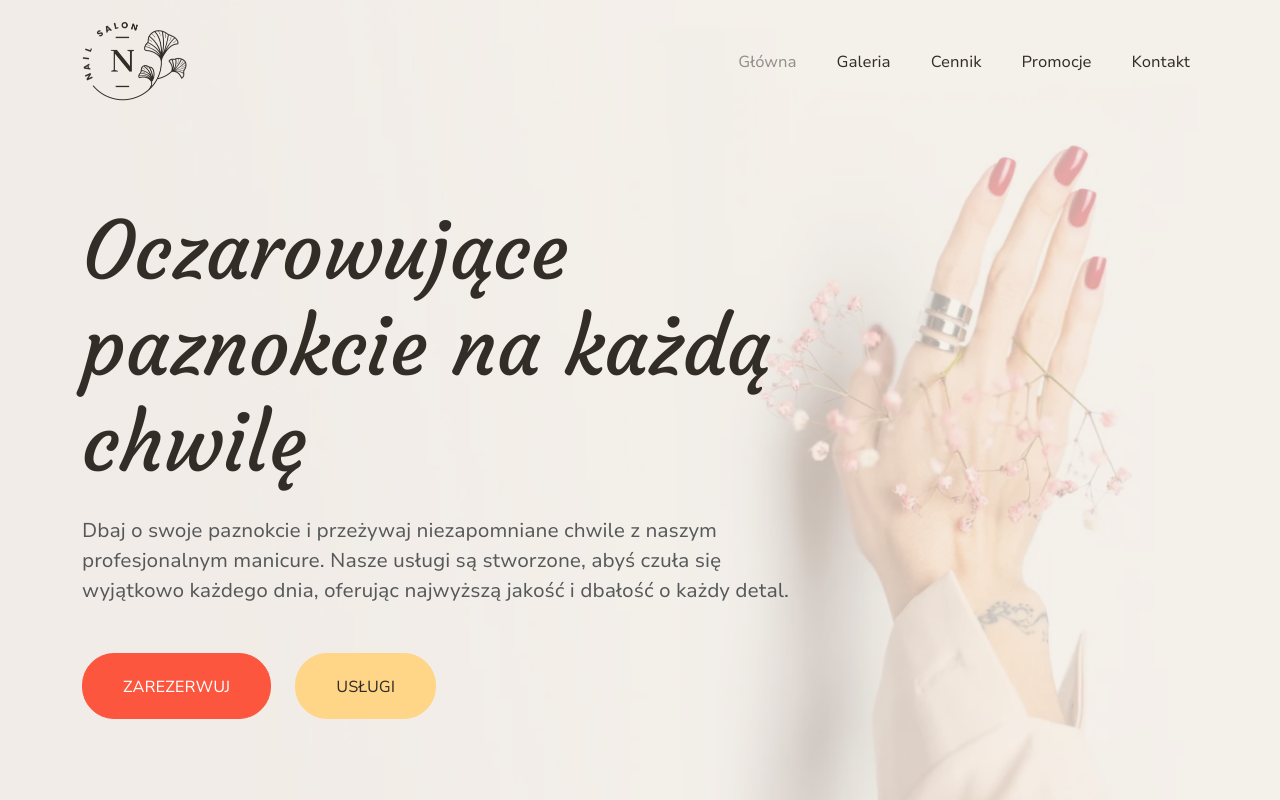
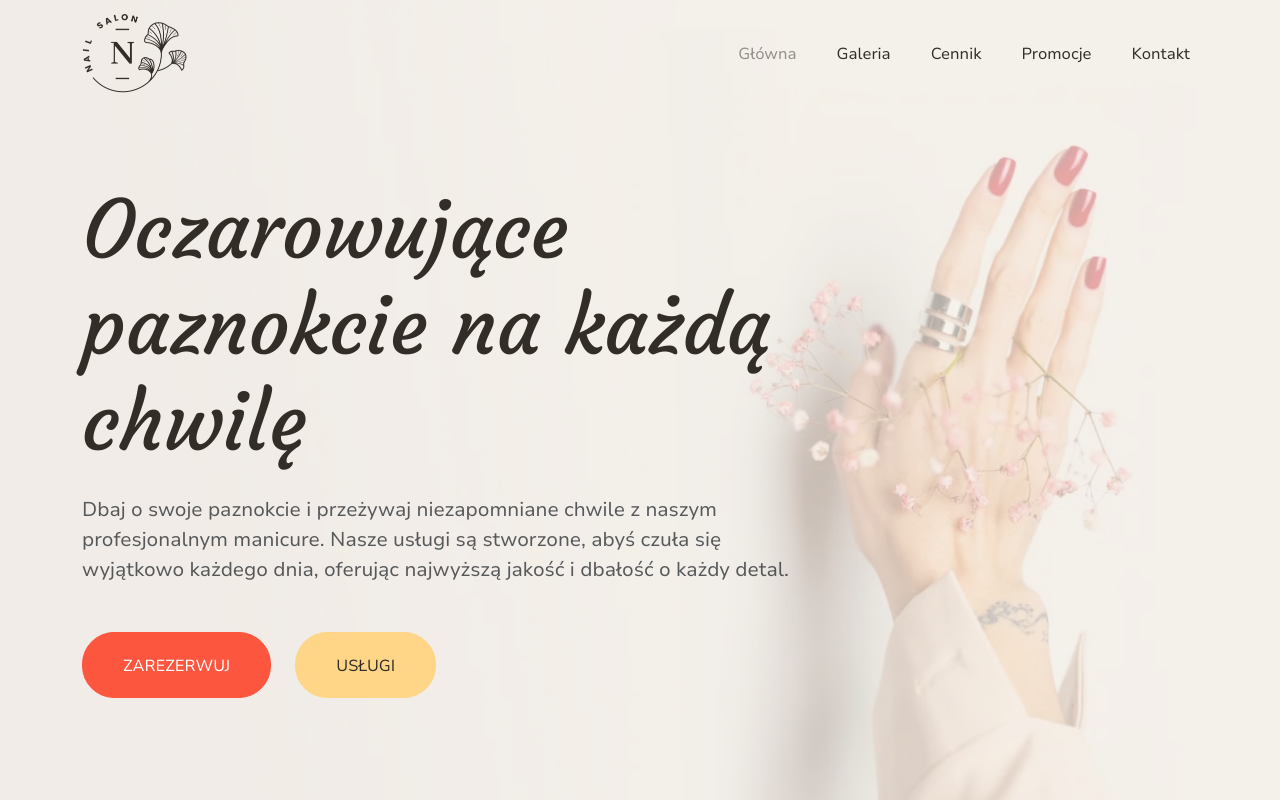
Before and after one commit to hannakulikowska/nail-salon, a website built with Vite: page index.html in a window 1280 px wide. Shown: the top 800 px of the page. Built offline with nearby package versions, Linux system fonts and the light colour scheme.

Commit message:
refactor: update css properties

```diff
--- a/index.html
+++ b/index.html
@@ -29,7 +29,7 @@
     <div class="cover-container d-flex w-100 h-100 mx-auto flex-column">
       <!-- Header -->
       <header class="w-100 position-absolute bg-transparent">
-        <nav class="navbar navbar-expand-sm py-3">
+        <nav class="navbar navbar-expand-sm">
           <div class="container">
             <a
               href="/"
@@ -54,9 +54,9 @@
             </button>
 
             <div
-              class="collapse navbar-collapse bg-sm-transparent pt-4 pt-sm-0"
+              class="collapse navbar-collapse bg-sm-transparent"
               id="navmenu">
-              <ul class="navbar-nav w-100 justify-content-end gap-1 gap-md-4 mt-4 mt-sm-0">
+              <ul class="navbar-nav w-100 justify-content-end gap-1 gap-md-4">
                 <li class="nav-item text-center">
                   <a
                     class="nav-link link-dark link-opacity-50-hover disabled link-opacity-50"
@@ -105,19 +105,17 @@
         </nav>
       </header>
 
-      <main class="h-100">
+      <main>
         <section
           id="intro"
-          class="bg-image text-light text-center text-sm-start h-100 p-0">
-          <div
-            class="mask h-100 w-100"
-            style="background-color: rgba(243, 238, 233, 0.7)">
-            <div class="container h-100 align-content-center">
+          class="bg-image text-light text-center text-sm-start p-0">
+          <div class="mask min-vh-100 w-100">
+            <div class="container min-vh-100 align-items-center">
               <div
-                class="col-lg-9 col-xl-8"
-                style="padding-top: 122px">
-                <h1 class="display-1">Oczarowujące paznokcie na każdą chwilę</h1>
-                <p class="lead my-4 text-muted mb-5">
+                class="col-lg-9 col-xl-8 min-vh-100 align-content-center"
+                id="text">
+                <h1 class="display-1 mb-4">Oczarowujące paznokcie na każdą chwilę</h1>
+                <p class="lead text-muted mb-5">
                   Dbaj o swoje paznokcie i przeżywaj niezapomniane chwile z naszym profesjonalnym manicure. Nasze usługi
                   są stworzone, abyś czuła się wyjątkowo każdego dnia, oferując najwyższą jakość i dbałość o każdy
                   detal.
@@ -126,14 +124,14 @@
                   class="d-flex flex-column flex-sm-row gap-3 gap-sm-4 justify-content-center justify-content-sm-start align-items-center">
                   <a
                     type="button"
-                    class="btn btn-lg btn-primary text-uppercase rounded-5 fs-6"
+                    class="btn btn-lg btn-primary text-uppercase rounded-5 fs-6 mb-0 mb-sm-3 mb-md-5"
                     data-bs-toggle="modal"
                     data-bs-target="#book">
                     Zarezerwuj
                   </a>
                   <a
                     type="button"
-                    class="btn btn-lg btn-secondary text-uppercase rounded-5 fs-6"
+                    class="btn btn-lg btn-secondary text-uppercase rounded-5 fs-6 mb-5 mb-sm-3 mb-md-5"
                     data-bs-toggle="modal"
                     data-bs-target="#servises">
                     Usługi
@@ -165,10 +163,10 @@
 
         <section
           id="description"
-          class="py-5 my-5">
+          class="py-5 my-lg-5">
           <div class="container">
             <div class="row align-items-start">
-              <div class="col-lg-6 d-flex justify-content-center justify-content-lg-start mb-4 mb-lg-0">
+              <div class="col-lg-6 d-flex justify-content-center justify-content-lg-start mb-5 mb-lg-0">
                 <img
                   class="img-fluid"
                   src="/src/img/polishes.webp"
@@ -176,8 +174,8 @@
                   loading="lazy" />
               </div>
               <div class="col-lg-6 text-center text-lg-start">
-                <h2 class="display-4 mb-3 mb-lg-4">Paznokcie, które sprawią, że poczujesz się wspaniale!</h2>
-                <p class="lead text-muted mb-4 mb-lg-5">
+                <h2 class="display-4 mb-4">Paznokcie, które sprawią, że poczujesz się wspaniale!</h2>
+                <p class="lead text-muted mb-5">
                   Nasz salon to miejsce, gdzie elegancja spotyka się z najwyższą jakością usług. Dzięki wieloletniemu
                   doświadczeniu i pasji do piękna, zapewniamy niezapomniane chwile relaksu i doskonałości. Przyjdź i
                   przekonaj się sam(a), dlaczego jesteśmy wyborem wielu ludzi.
@@ -193,7 +191,7 @@
                   </a>
                   <a
                     type="button"
-                    class="btn btn-lg btn-secondary text-uppercase rounded-5 fs-6"
+                    class="btn btn-lg btn-outline-dark text-uppercase rounded-5 fs-6"
                     data-bs-toggle="modal"
                     data-bs-target="#about">
                     O nas
--- a/src/scss/intro.scss
+++ b/src/scss/intro.scss
@@ -4,7 +4,11 @@
   background-repeat: no-repeat;
   background-size: cover;
   overflow: hidden;
-  padding-top: 122px;
+  min-height: 100vh;
+
+  #text {
+    padding-top: 8rem;
+  }
 
   @include media-breakpoint-up(md) {
     background-position: 75% 0;
@@ -14,3 +18,8 @@
     background-position: 35% 0;
   }
 }
+
+.mask {
+  background-color: rgba(243, 238, 233, 0.7);
+  min-height: 100vh;
+}
```
Also changed, not shown: src/img/arc-bottom-left.png (deleted), src/img/arc-bottom-right.png (deleted), src/img/arc-top-right.png (deleted).
